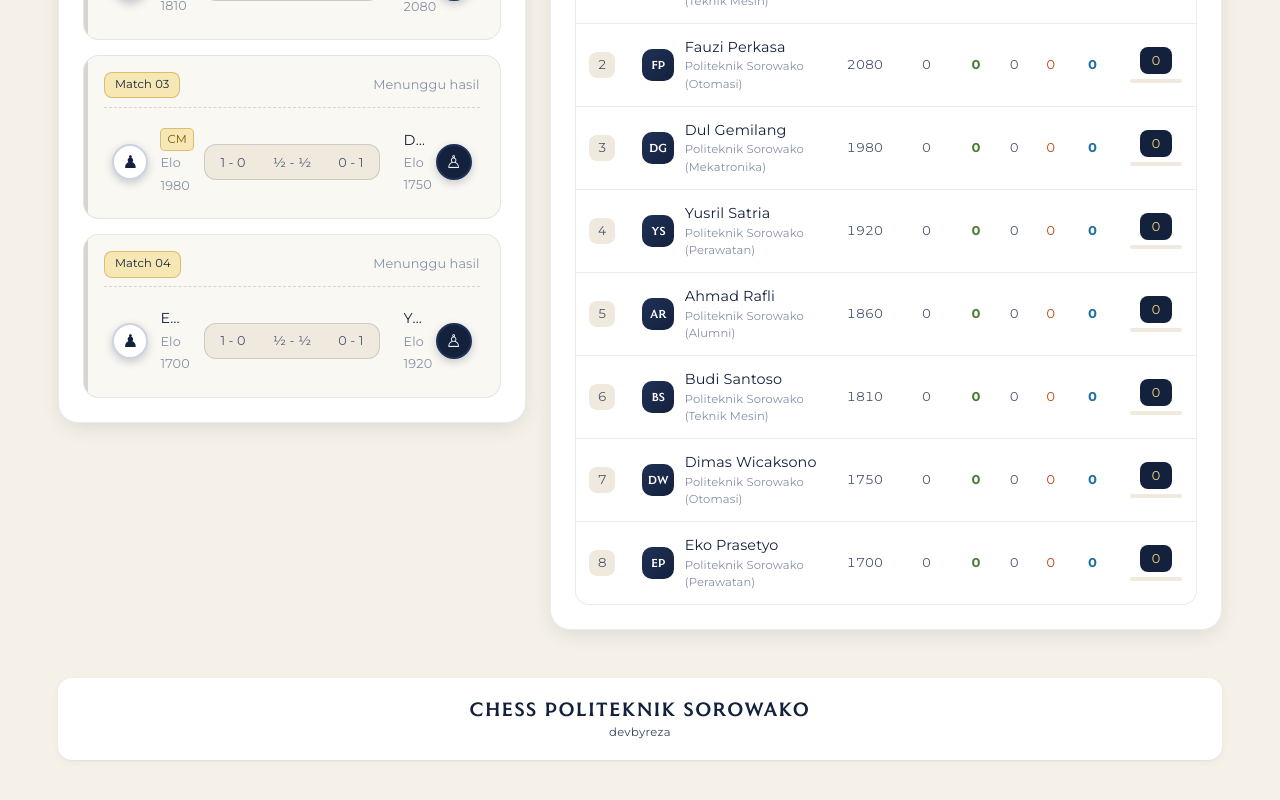
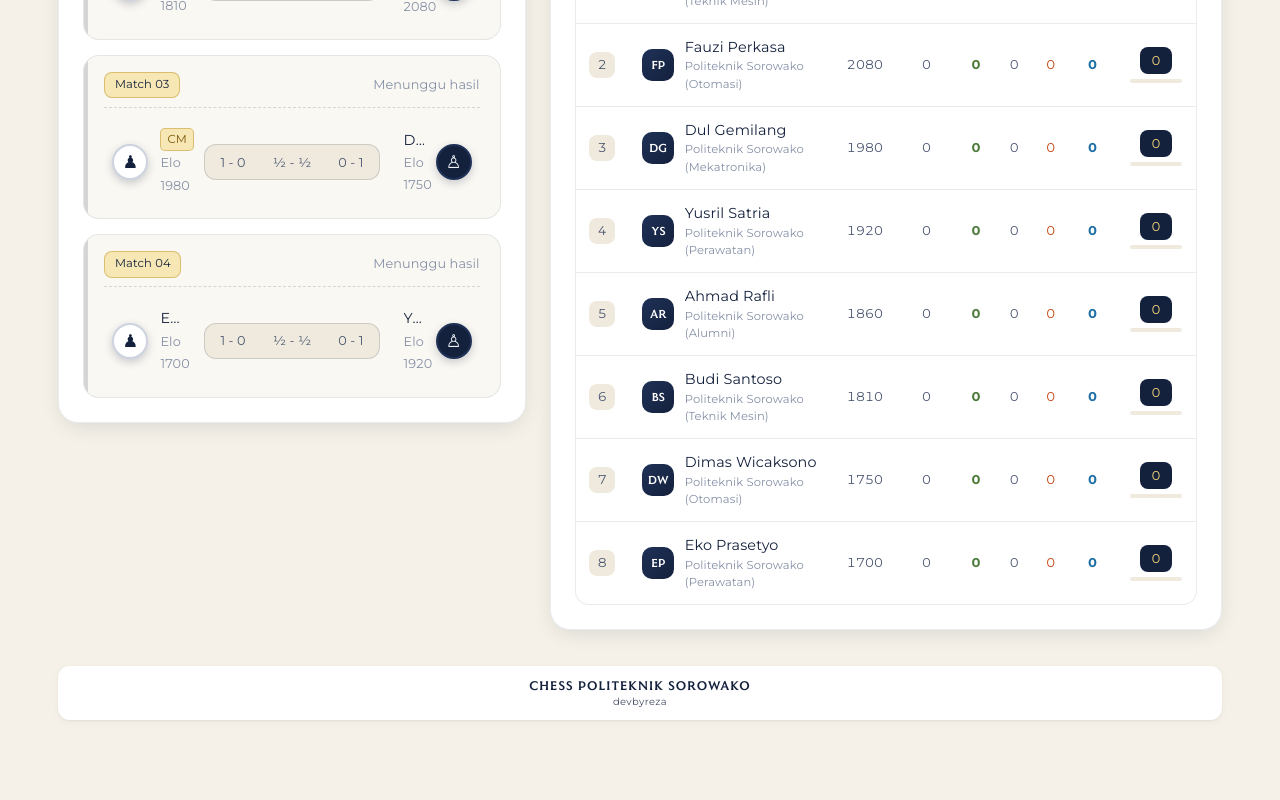
Before and after one commit to dev-byreza/dashboard-turnamen-chess, a Next.js app: page / in a window 1280 px wide. Shown: the part 1124-1924 px from the top of the page. Built offline with nearby package versions, Linux system fonts and the light colour scheme.

Commit message:
style: kurangi ukuran teks dan padding footer agar lebih proporsional

```diff
--- a/src/app/globals.css
+++ b/src/app/globals.css
@@ -1420,35 +1420,37 @@ body::before {
 
 /* ===== Simple White Footer ===== */
 .site-footer {
-  margin-top: 3rem;
-  padding: 1.15rem 1.5rem;
+  margin-top: 2.25rem;
+  padding: 0.75rem 1.25rem;
   background: #ffffff;
   border: 1px solid var(--border-card);
-  border-radius: 14px;
+  border-radius: 12px;
   box-shadow: var(--shadow-sm);
   display: flex;
   flex-direction: column;
   align-items: center;
   justify-content: center;
   text-align: center;
-  gap: 0.25rem;
+  gap: 0.15rem;
 }
 
 .footer-title {
   font-family: var(--font-heading);
-  font-size: 1.05rem;
+  font-size: 0.78rem;
   color: var(--navy);
   letter-spacing: 0.08em;
   text-transform: uppercase;
+  line-height: 1.3;
 }
 
 .footer-credit {
   font-family: var(--font-body);
-  font-size: 0.72rem;
+  font-size: 0.62rem;
   color: var(--text-sub);
-  letter-spacing: 0.03em;
+  letter-spacing: 0.04em;
   font-weight: 400;
-  opacity: 0.85;
+  opacity: 0.8;
+  line-height: 1.2;
 }
 
 .broadcast-exit {
@@ -2204,9 +2206,12 @@ button, input, select, textarea {
 }
 
 .section-title-text,
-.modal-title,
+.modal-title {
+  font-size: var(--fs-h2);
+}
+
 .footer-title {
-  font-size: var(--fs-h2);
+  font-size: 0.78rem;
 }
 
 .stat-value {
```
